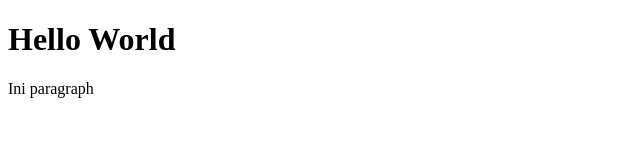
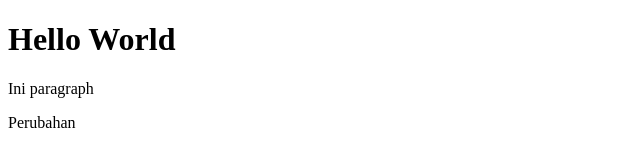
Before and after one commit to bawahirfebri/wppu-git-test-2, a plain HTML site: page index.html in a window 1280 px wide. Shown: the full height of the page, 0-640 px from the left. Drawn offline with Linux system fonts and the light colour scheme.

Commit message:
menambahkan perubahan

```diff
--- a/index.html
+++ b/index.html
@@ -8,5 +8,6 @@
 <body>
     <h1>Hello World</h1>
     <p>Ini paragraph</p>
+    <p>Perubahan</p>
 </body>
 </html>
```
